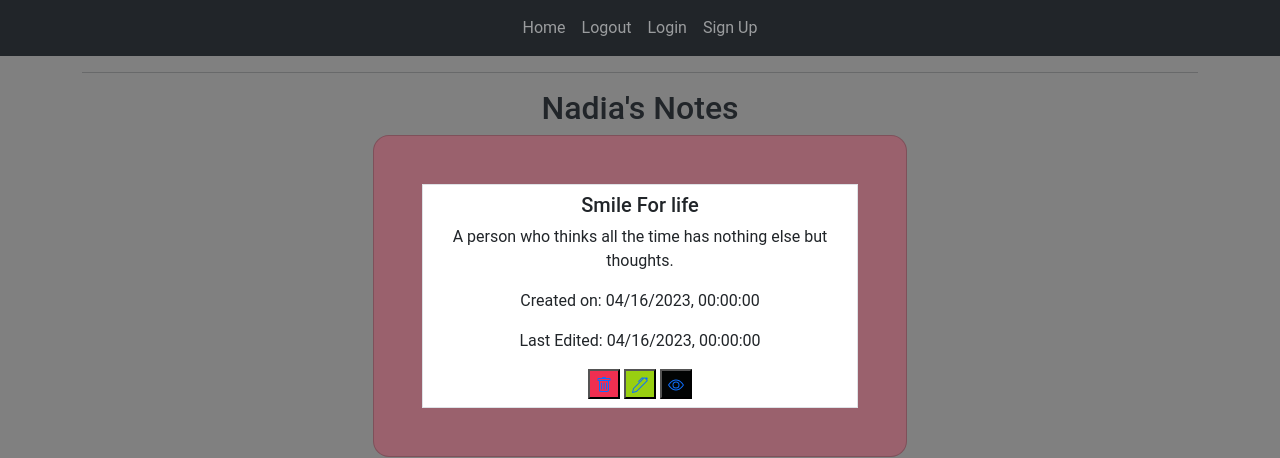
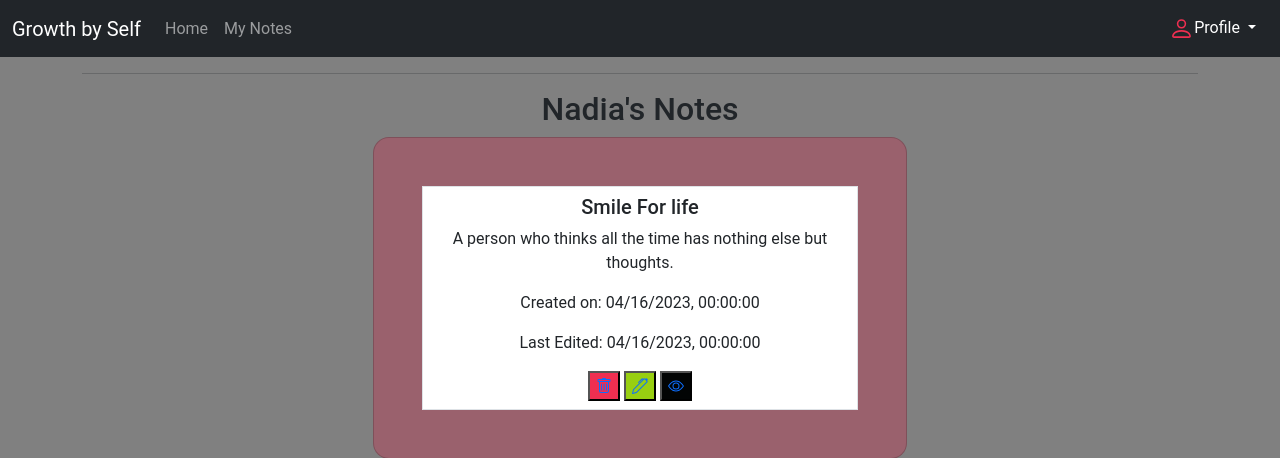
Before and after one commit to nadiahylary/flask_notes_app, a Flask app: page / in a window 1280 px wide. Shown: the top 458 px of the page. Run offline with Flask 3, Linux system fonts and the light colour scheme; a user stored in the database is signed in.

Commit message:
added user account feature

```diff
--- a/auth.py
+++ b/auth.py
@@ -49,7 +49,7 @@ def signup():
             db.session.commit()
             login_user(new_user, remember=True)
             flash('Account created!', category='success')
-            return redirect('/')
+            return redirect(url_for('views.index'))
 
     return render_template("sign-up.html", user=current_user)
 
@@ -66,7 +66,7 @@ def login():
                 flash('Logged in successfully!', category='success')
                 user.is_loggedin = True
                 login_user(user, remember=True)
-                return redirect('/')
+                return redirect(url_for('views.index'))
             else:
                 flash('Incorrect password, try again.', category='error')
         else:
--- a/templates/base.html
+++ b/templates/base.html
@@ -4,6 +4,7 @@
     <meta charset="UTF-8">
     <meta name="viewport" content="width=device-width initial-scale = 1">
     <title>{% block title %}{% endblock %}</title>
+{#    <link rel="stylesheet" href="https://cdn.jsdelivr.net/npm/bootstrap-icons@1.9.1/font/bootstrap-icons.css">#}
     <link href="https://cdn.jsdelivr.net/npm/bootstrap@5.3.0-alpha3/dist/css/bootstrap.min.css" rel="stylesheet" integrity="sha384-KK94CHFLLe+nY2dmCWGMq91rCGa5gtU4mk92HdvYe+M/SXH301p5ILy+dN9+nJOZ" crossorigin="anonymous">
     <link rel="stylesheet" href="https://cdn.jsdelivr.net/npm/@fortawesome/fontawesome-free@6.2.1/css/fontawesome.min.css" integrity="sha384-QYIZto+st3yW+o8+5OHfT6S482Zsvz2WfOzpFSXMF9zqeLcFV0/wlZpMtyFcZALm" crossorigin="anonymous">
     <link rel="stylesheet" href="{{ url_for('static', filename='css/base.css') }}">
--- a/templates/header.html
+++ b/templates/header.html
@@ -3,23 +3,58 @@
 <head>
     <meta charset="UTF-8">
     <meta name="viewport" content="width=device-width initial-scale = 1">
+    <link href="https://cdn.jsdelivr.net/npm/bootstrap@5.3.0-alpha3/dist/css/bootstrap.min.css" rel="stylesheet" integrity="sha384-KK94CHFLLe+nY2dmCWGMq91rCGa5gtU4mk92HdvYe+M/SXH301p5ILy+dN9+nJOZ" crossorigin="anonymous">
+    <link rel="stylesheet" href="https://cdn.jsdelivr.net/npm/@fortawesome/fontawesome-free@6.2.1/css/fontawesome.min.css" integrity="sha384-QYIZto+st3yW+o8+5OHfT6S482Zsvz2WfOzpFSXMF9zqeLcFV0/wlZpMtyFcZALm" crossorigin="anonymous">
+    <link rel="stylesheet" href="{{ url_for('static', filename='css/base.css') }}">
 </head>
 <body>
     <header>
-        <nav class="navbar navbar-expand-lg navbar-dark bg-dark">
+        <nav class="navbar navbar-expand-lg navbar-dark bg-dark bg-info">
             <button class="navbar-toggler" type="button" data-toggle="collapse" data-target="#navbar">
                 <span class="navbar-toggler-icon"></span>
             </button>
-            <div class="collapse navbar-collapse justify-content-center" id="navbar">
-                <div class="navbar-nav">
-{#                {% if user.is_authenticated %}#}
-                    <a class="nav-item nav-link" id="home" href="/">Home</a>
-                    <a class="nav-item nav-link" id="logout" href="/logout">Logout</a>
-{#                {% else %}#}
-                    <a class="nav-item nav-link" id="login" href="/login">Login</a>
-                    <a class="nav-item nav-link" id="signUp" href="/signup">Sign Up</a>
-{#                {% endif %}#}
+            <div class="container-fluid">
+            <!-- Navbar brand -->
+                <a class="navbar-brand" href="#">Growth by Self</a>
+                <div class="collapse navbar-collapse justify-content-lg-left" id="navbar">
+                    <div class="navbar-nav">
+                    {% if user.is_authenticated %}
+                        <a class="nav-item nav-link" id="home" href="/">Home</a>
+                        <a class="nav-item nav-link" id="my-notes" href="/">My Notes</a>
+                    {% endif %}
+                    </div>
                 </div>
+                <!-- Icons -->
+                {% if user.is_authenticated %}
+                    <ul class="navbar-nav d-flex flex-row me-1">
+                        <li class="nav-item dropdown">
+                            <a class="nav-link dropdown-toggle text-white" href="#" id="navbarDropdown" role="button"
+                                data-mdb-toggle="dropdown" aria-expanded="false"><svg style="font-size: 40rem; color: #ef2f51;" xmlns="http://www.w3.org/2000/svg" width="25" height="25" fill="currentColor" class="bi bi-person" viewBox="0 0 16 16">
+                                  <path d="M8 8a3 3 0 1 0 0-6 3 3 0 0 0 0 6Zm2-3a2 2 0 1 1-4 0 2 2 0 0 1 4 0Zm4 8c0 1-1 1-1 1H3s-1 0-1-1 1-4 6-4 6 3 6 4Zm-1-.004c-.001-.246-.154-.986-.832-1.664C11.516 10.68 10.289 10 8 10c-2.29 0-3.516.68-4.168 1.332-.678.678-.83 1.418-.832 1.664h10Z"/>
+                                </svg>Profile
+                            </a>
+                            <!-- Dropdown menu -->
+                            <ul class="dropdown-menu dropdown-menu-end" aria-labelledby="navbarDropdown">
+                                <li>
+                                    <a class="dropdown-item nav-item nav-link" id="user-account"  href="#">My account</a>
+                                </li>
+
+                                <li>
+                                    <a class="dropdown-item nav-item nav-link" id="logout" href="/logout">Logout</a>
+                                </li>
+                            </ul>
+                        </li>
+                    {% else %}
+                    <li class="nav-item me-3 me-lg-0">
+                        <a class="nav-link text-white" href="#"><i class="fas fa-envelope mx-1"></i> Contact</a>
+                        <a class="nav-item nav-link" id="login" href="/login">Login</a>
+                    </li>
+                    <li class="nav-item me-3 me-lg-0">
+                        <a class="nav-link text-white" href="#"><i class="fas fa-cog mx-1"></i> Settings</a>
+                        <a class="nav-item nav-link" id="signUp" href="/signup">Sign Up</a></li>
+                    </li>
+                    {% endif %}
+                </ul>
             </div>
         </nav>
     </header>
```
